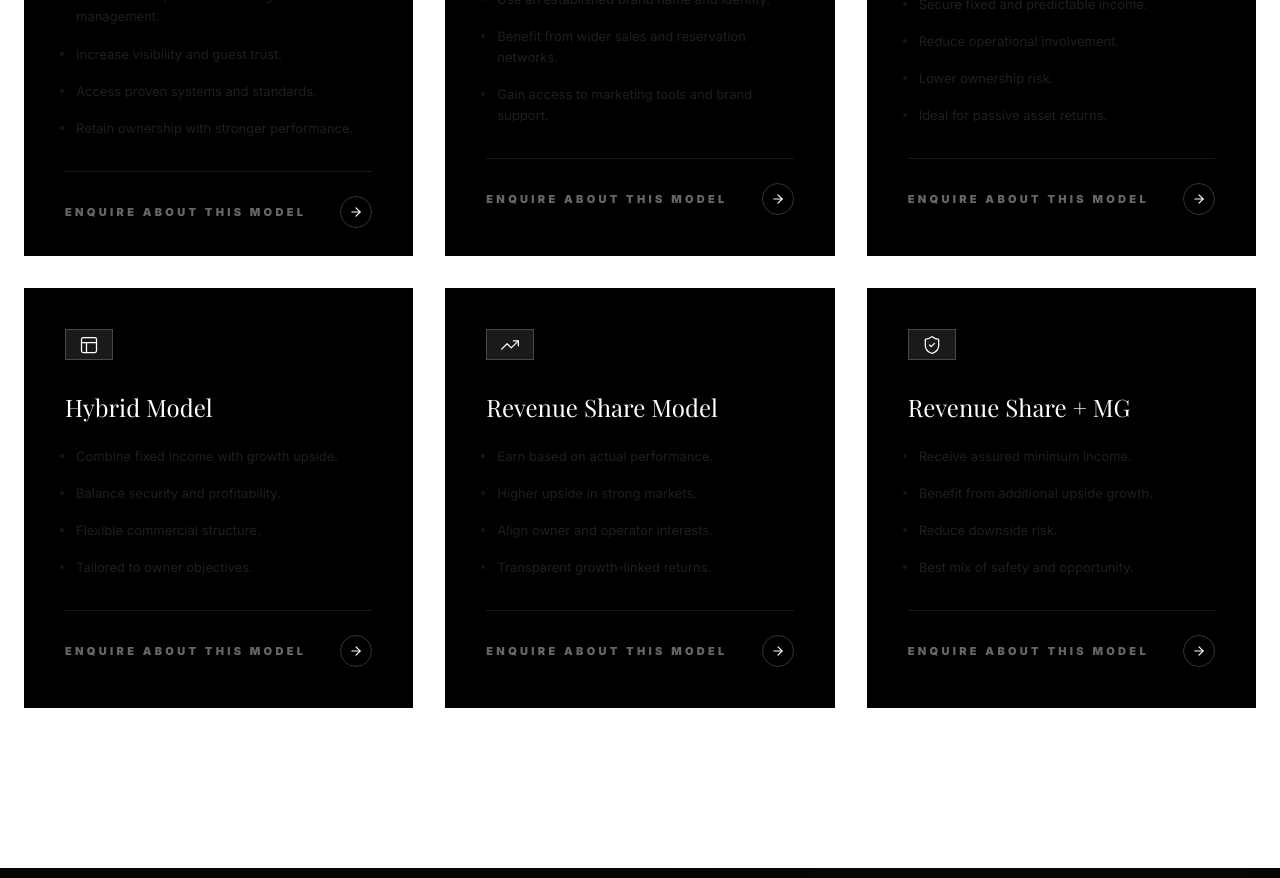
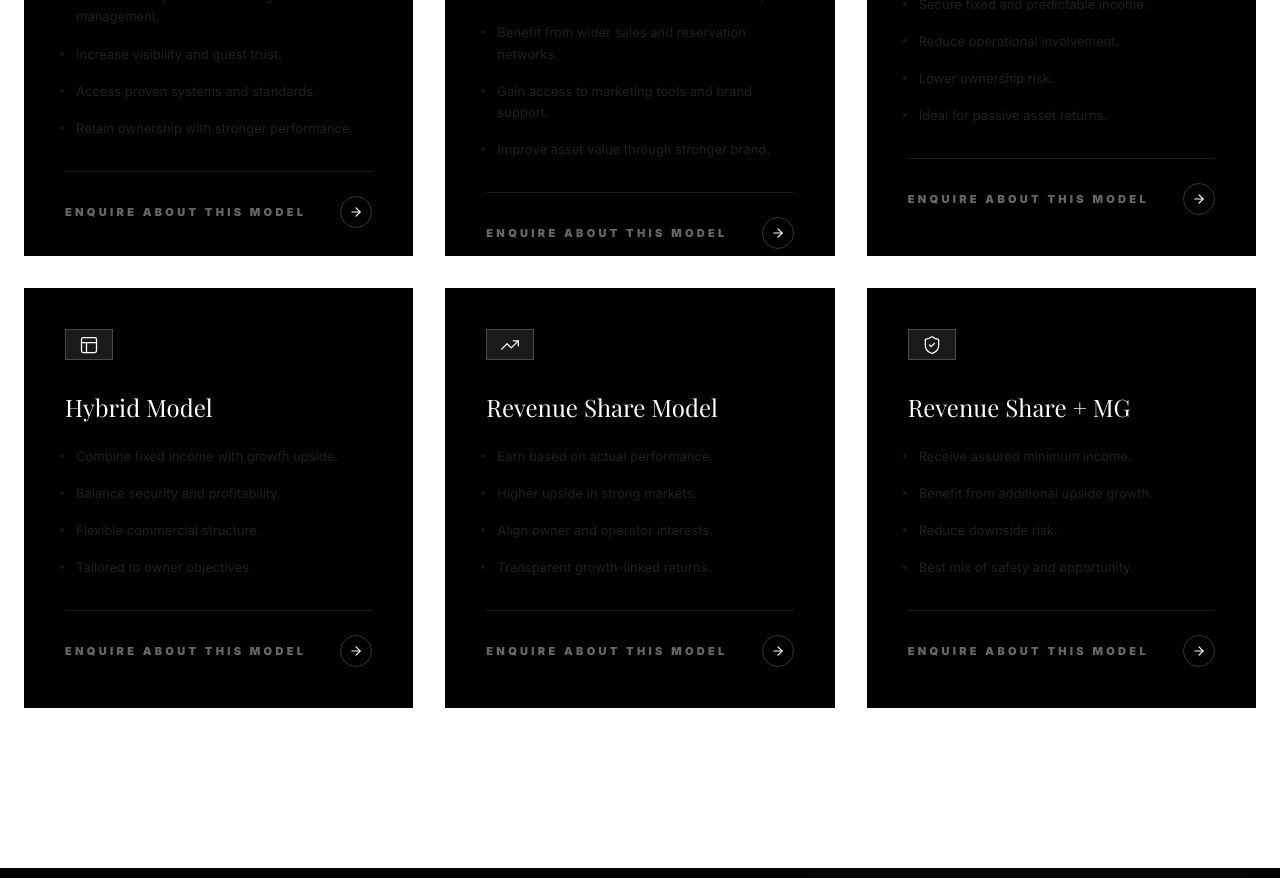
Before and after one commit to cricketmagician/vnexora, a Next.js app: page / in a window 1280 px wide. Shown: the part 7420-8298 px from the top of the page. Built offline with nearby package versions, Linux system fonts and the light colour scheme; a web font is replaced by a local one.

Commit message:
content: restore franchise model line without 'association'

```diff
--- a/src/components/sections/PartnershipStructures.tsx
+++ b/src/components/sections/PartnershipStructures.tsx
@@ -30,7 +30,8 @@ const structures = [
     points: [
       "Use an established brand name and identity.",
       "Benefit from wider sales and reservation networks.",
-      "Gain access to marketing tools and brand support."
+      "Gain access to marketing tools and brand support.",
+      "Improve asset value through stronger brand."
     ],
     icon: FileText
   },
```
